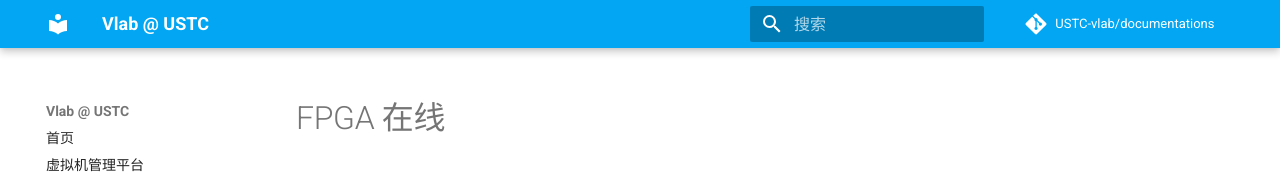
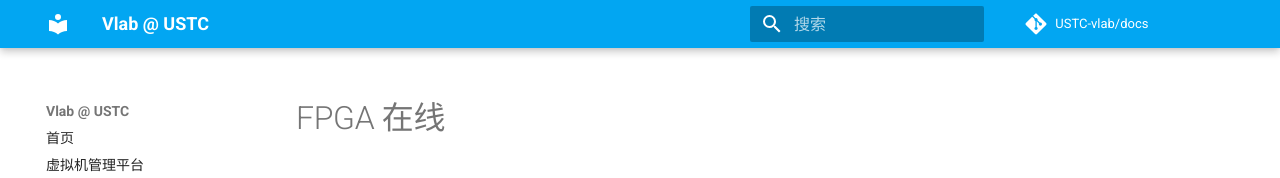
Before and after one commit to USTC-vlab/docs, an MkDocs documentation site: the page built from docs/fpgaol/index.md, in a window 1280 px wide. Shown: the top 178 px of the page. Built offline with MkDocs 1.6.1 and Material for MkDocs 9.7.7, drawn with Linux system fonts in a browser that asks for light colours; comment, search, counter and statistics services are not loaded.

Commit message:
Wrong repository path

```diff
--- a/mkdocs.yml
+++ b/mkdocs.yml
@@ -4,8 +4,8 @@ site_author: 'USTC Vlab'
 site_url: 'https://vlab.ustc.edu.cn/docs/'
 
 # Repository
-repo_name: 'USTC-vlab/documentations'
-repo_url: 'https://github.com/USTC-vlab/documentations'
+repo_name: 'USTC-vlab/docs'
+repo_url: 'https://github.com/USTC-vlab/docs'
 
 # Copyright
 copyright: 'Copyright &copy; 2020 USTC Virtualization Laboratory'
```
